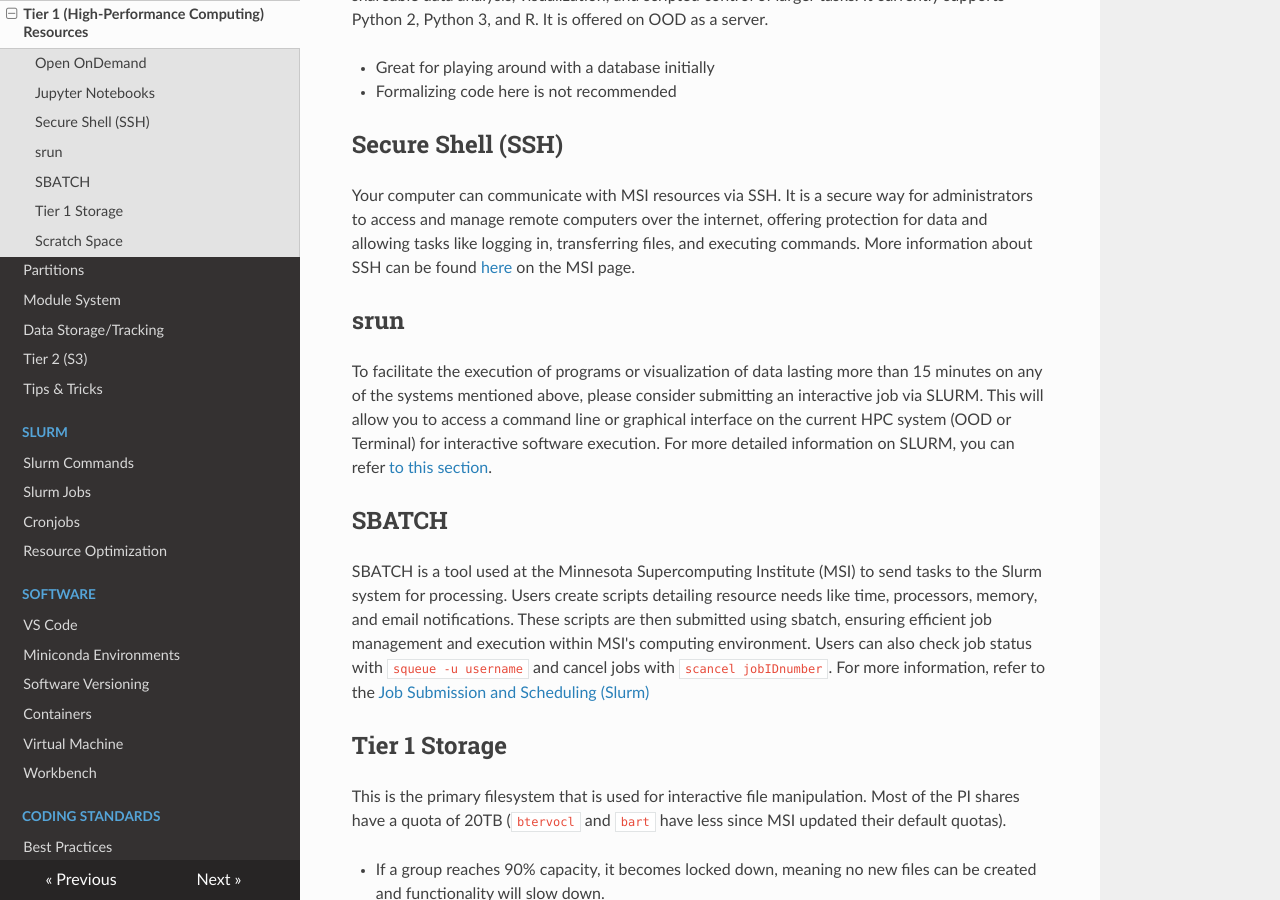
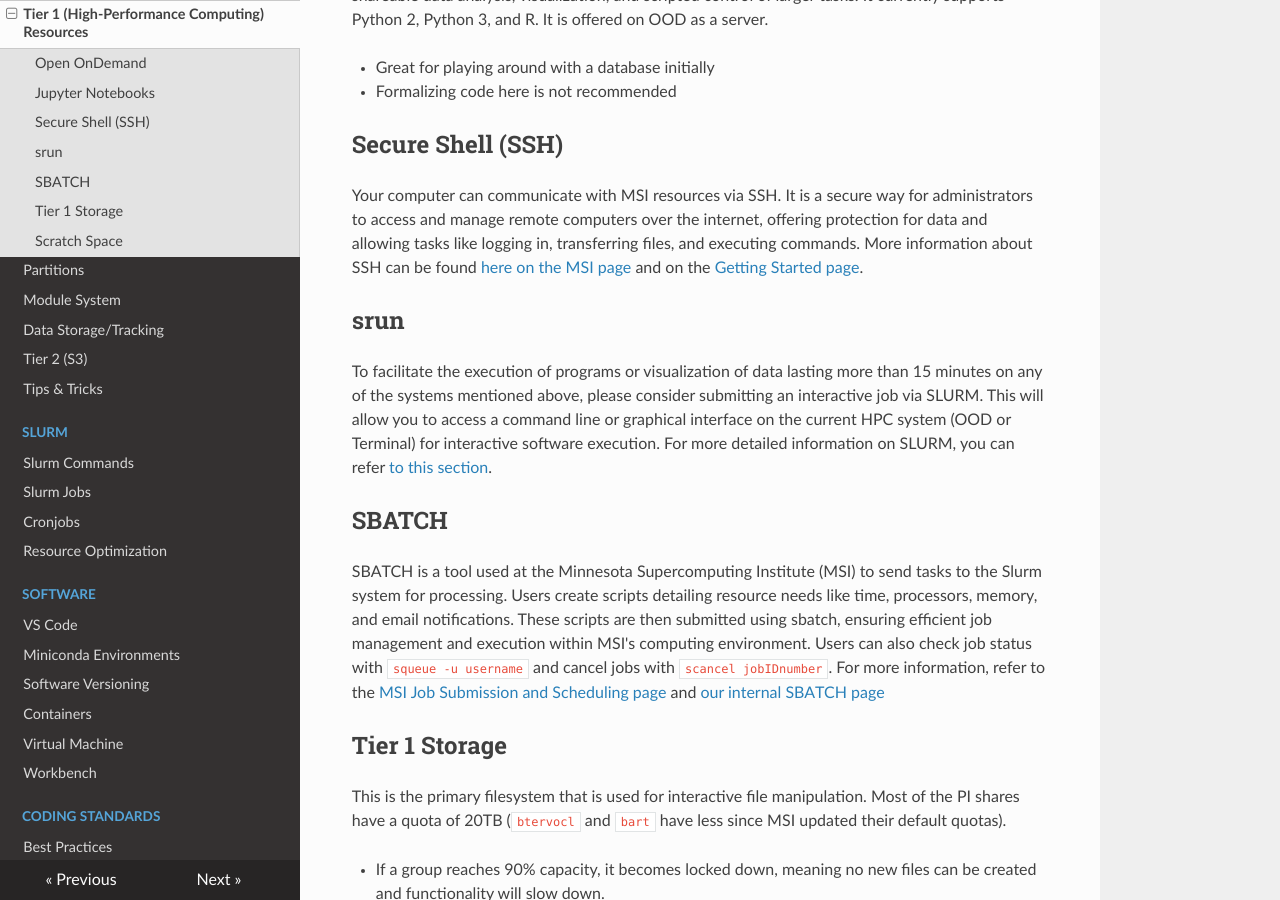
Before and after one commit to DCAN-Labs/cdni-brain, an MkDocs documentation site: the page built from docs/hpc.md, in a window 1280 px wide and 900 px high, scrolled down 1474 px. Built offline with MkDocs 1.6.1, drawn with Linux system fonts in a browser that asks for light colours; nearby versions of some CDN libraries.

Commit message:
remove dead links, add internal links

```diff
--- a/docs/hpc.md
+++ b/docs/hpc.md
@@ -37,7 +37,7 @@ A web portal for notebook-based computing in the browser, it can be used for rep
 ## Secure Shell (SSH)
 
 Your computer can communicate with MSI resources via SSH. It is a secure way for administrators to access and manage remote computers over the internet, offering protection for data and allowing tasks like logging in, transferring files, and executing commands.
-More information about SSH can be found [here](https://it.umn.edu/services-technologies/resources/use-secure-shell-ssh) on the MSI page.
+More information about SSH can be found [here on the MSI page](https://it.umn.edu/services-technologies/resources/use-secure-shell-ssh) and on the [Getting Started page](msi-login.md#logging-in-to-msi).
 
 ## srun
 
@@ -45,7 +45,7 @@ To facilitate the execution of programs or visualization of data lasting more th
 
 ## SBATCH
 
-SBATCH is a tool used at the Minnesota Supercomputing Institute (MSI) to send tasks to the Slurm system for processing. Users create scripts detailing resource needs like time, processors, memory, and email notifications. These scripts are then submitted using sbatch, ensuring efficient job management and execution within MSI's computing environment. Users can also check job status with `squeue -u username` and cancel jobs with `scancel jobIDnumber`. For more information, refer to the [Job Submission and Scheduling (Slurm)](https://www.msi.umn.edu/content/job-submission-and-scheduling-slurm)
+SBATCH is a tool used at the Minnesota Supercomputing Institute (MSI) to send tasks to the Slurm system for processing. Users create scripts detailing resource needs like time, processors, memory, and email notifications. These scripts are then submitted using sbatch, ensuring efficient job management and execution within MSI's computing environment. Users can also check job status with `squeue -u username` and cancel jobs with `scancel jobIDnumber`. For more information, refer to the [MSI Job Submission and Scheduling page](https://www.msi.umn.edu/content/job-submission-and-scheduling-slurm) and [our internal SBATCH page](slurm-params.md#sbatch)
 
 ## Tier 1 Storage
 
```
Also changed, not shown: docs/msi-login.md (+1 -1 lines), docs/s3.md (+1 -1 lines), docs/storage.md (+2 -2 lines).
